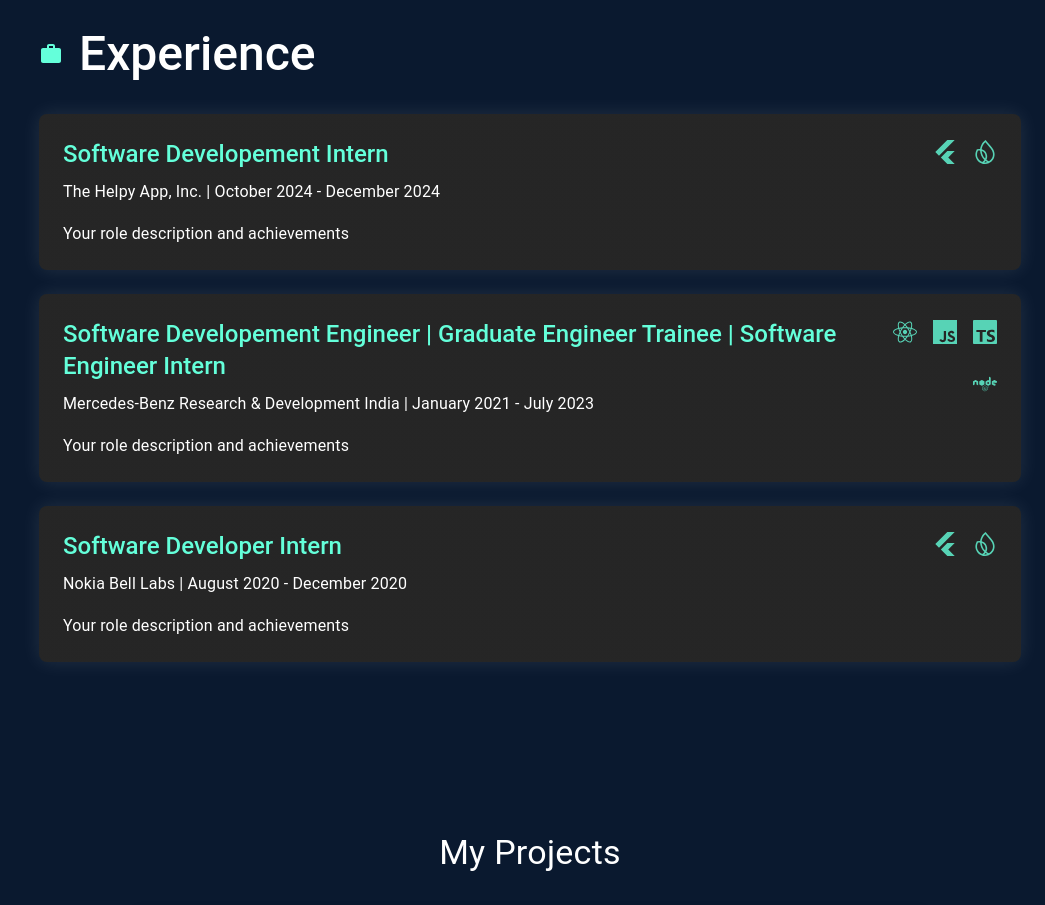
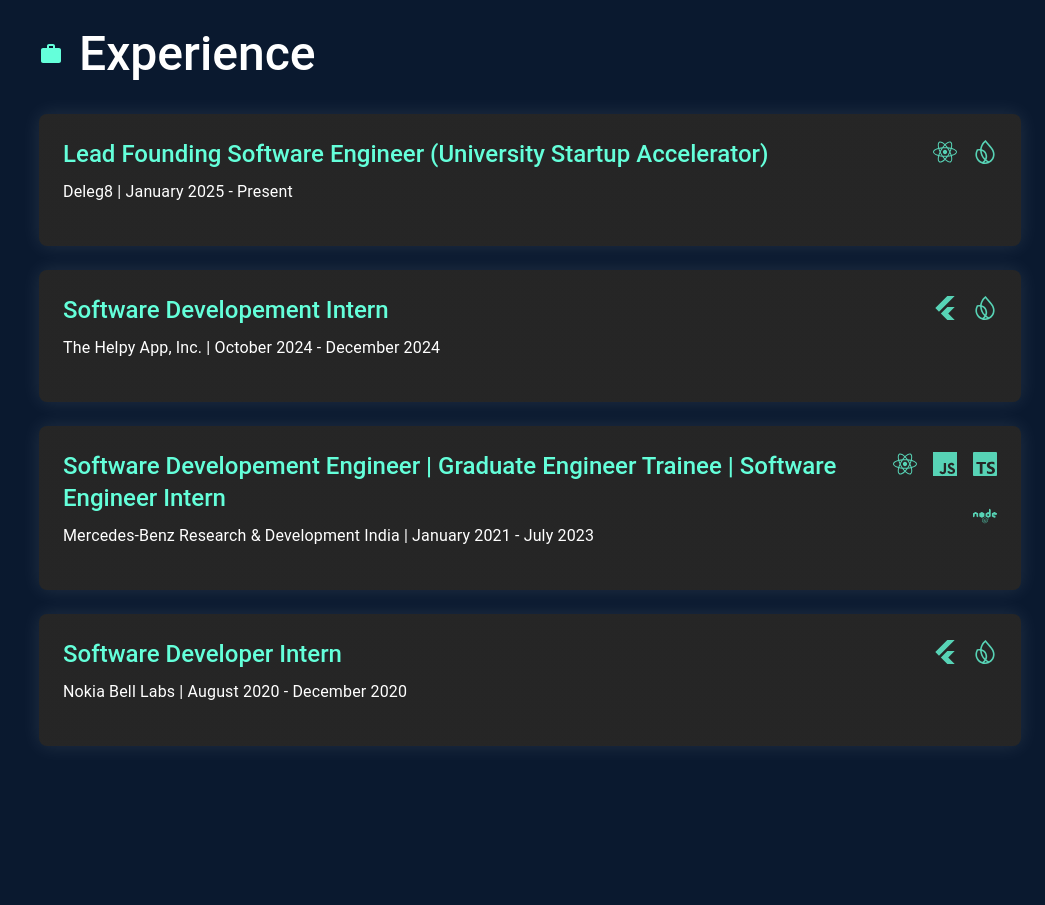
Before and after one commit to rasika-v/rasika-portfolio, a React (Create React App) app: page / in a window 1280 px wide. Shown: the part 3040-3945 px from the top of the page, without its empty margins (235-1280 px from the left). Built offline with nearby package versions, Linux system fonts and the light colour scheme.

Commit message:
experience section

```diff
--- a/src/pages/Experience.js
+++ b/src/pages/Experience.js
@@ -22,10 +22,21 @@ const Experience = () => {
 
   const experiences = [
     {
+      title: "Lead Founding Software Engineer (University Startup Accelerator)",
+      company: "Deleg8",
+      duration: "January 2025 - Present",
+      // description: "Your role description and achievements",
+      // logo: "/300x0w.jpg",
+      techStack: [
+        { icon: <FaReact />, name: "Flutter" },
+        { icon: <SiFirebase />, name: "Firebase" }
+      ]
+    },
+    {
       title: "Software Developement Intern",
       company: "The Helpy App, Inc.",
       duration: "October 2024 - December 2024",
-      description: "Your role description and achievements",
+      // description: "Your role description and achievements",
       // logo: "/300x0w.jpg",
       techStack: [
         { icon: <SiFlutter />, name: "Flutter" },
@@ -36,7 +47,7 @@ const Experience = () => {
       title: "Software Developement Engineer | Graduate Engineer Trainee | Software Engineer Intern",
       company: "Mercedes-Benz Research & Development India",
       duration: "January 2021 - July 2023",
-      description: "Your role description and achievements",
+      // description: "Your role description and achievements",
       // logo: "/mbrdi.jpg",
       techStack: [
         { icon: <FaReact />, name: "React" },
@@ -49,7 +60,7 @@ const Experience = () => {
         title: "Software Developer Intern",
         company: "Nokia Bell Labs",
         duration: "August 2020 - December 2020",
-        description: "Your role description and achievements",
+        // description: "Your role description and achievements",
         // logo: "/nokia.png",
         techStack: [
           { icon: <SiFlutter />, name: "Flutter" },
```
